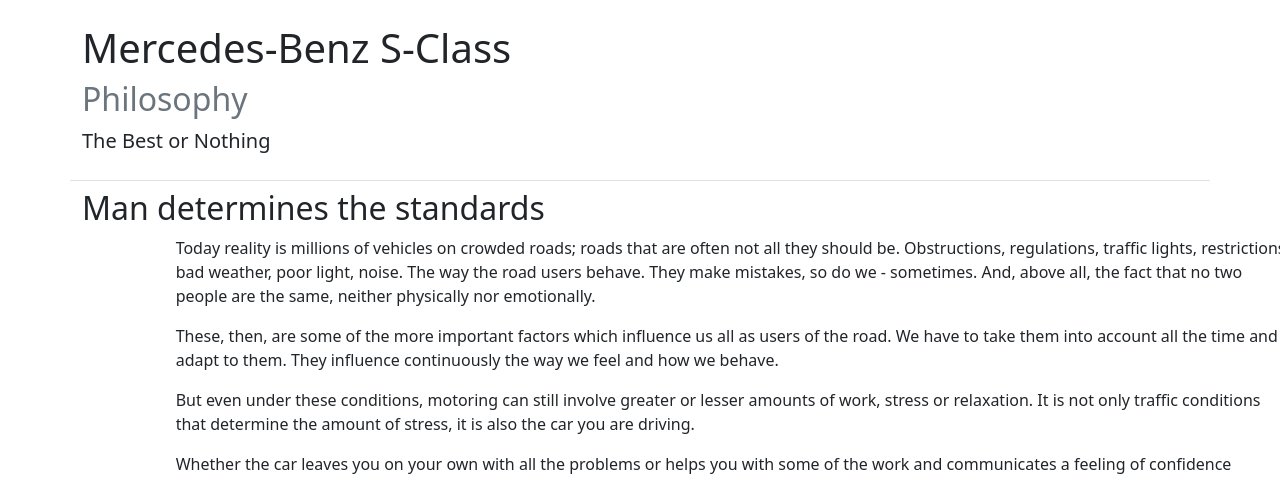
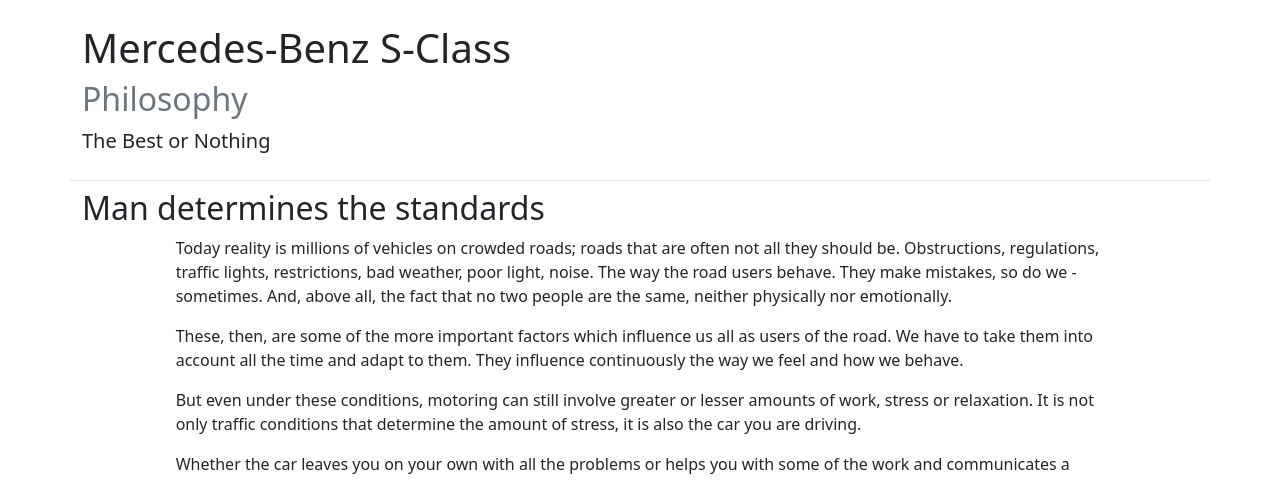
Before and after one commit to W116org/w116org.github.io, a Jekyll site: the page built from philosophy.html, in a window 1280 px wide. Shown: the part 506-986 px from the top of the page. Built offline with Jekyll 4.4.1, drawn with Linux system fonts in a browser that asks for light colours; comment, search, counter and statistics services are not loaded.

Commit message:
Update philosophy.html

```diff
--- a/philosophy.html
+++ b/philosophy.html
@@ -8,7 +8,7 @@
 
 <h2>Man determines the standards</h2>
 <div class="row g-2">
-    <div class="10 offset-md-1">
+    <div class="col-md-10 offset-md-1">
         <p>Today reality is millions of vehicles on crowded roads; roads that are often not all they should be. Obstructions, regulations, traffic lights, restrictions, bad weather, poor light, noise. The way the road users behave. They make mistakes, so do we - sometimes. And, above all, the fact that no two people are the same, neither physically nor emotionally.</p>
         <p>These, then, are some of the more important factors which influence us all as users of the road. We have to take them into account all the time and adapt to them. They influence continuously the way we feel and how we behave.</p>
         <p>But even under these conditions, motoring can still involve greater or lesser amounts of work, stress or relaxation. It is not only traffic conditions that determine the amount of stress, it is also the car you are driving.</p>
```
